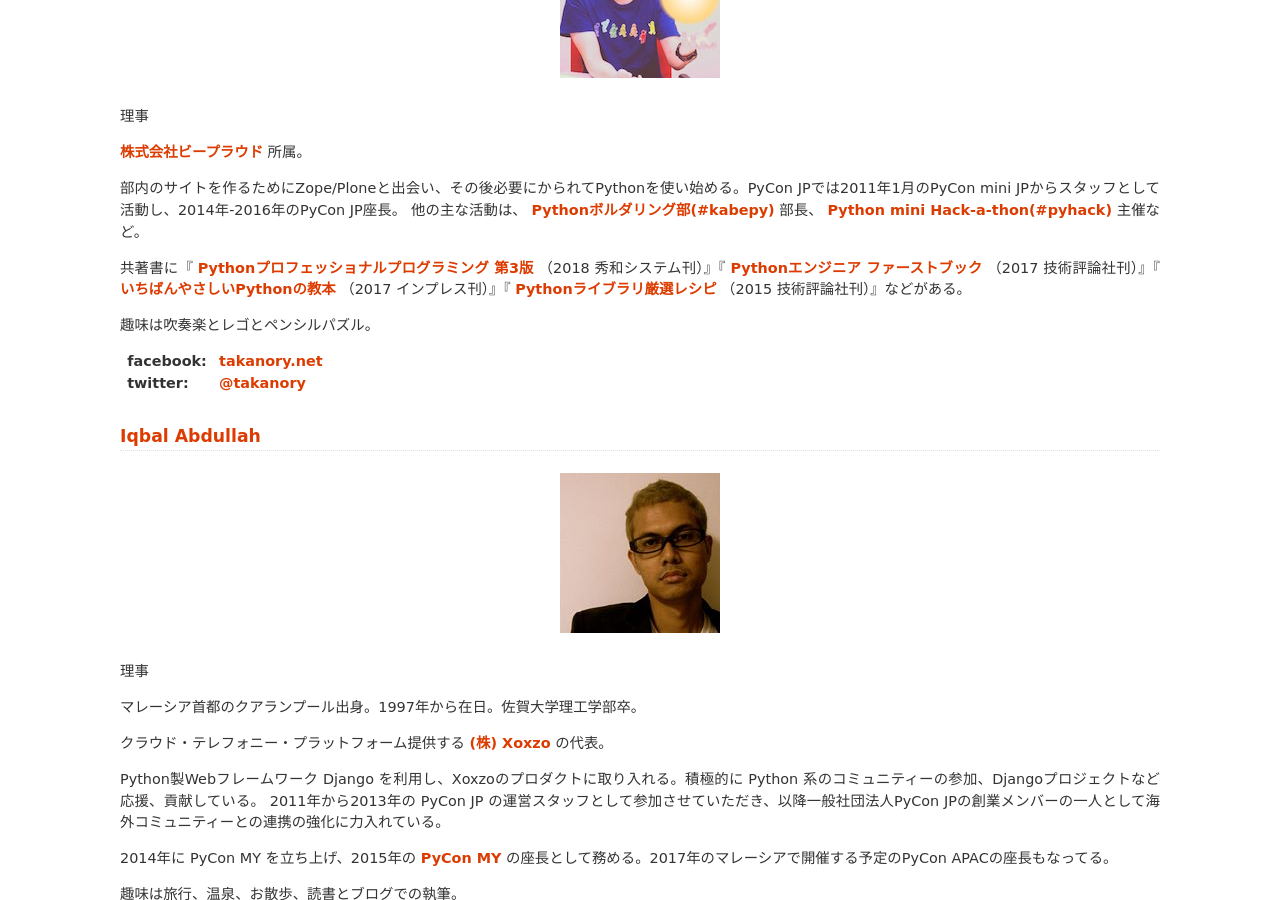
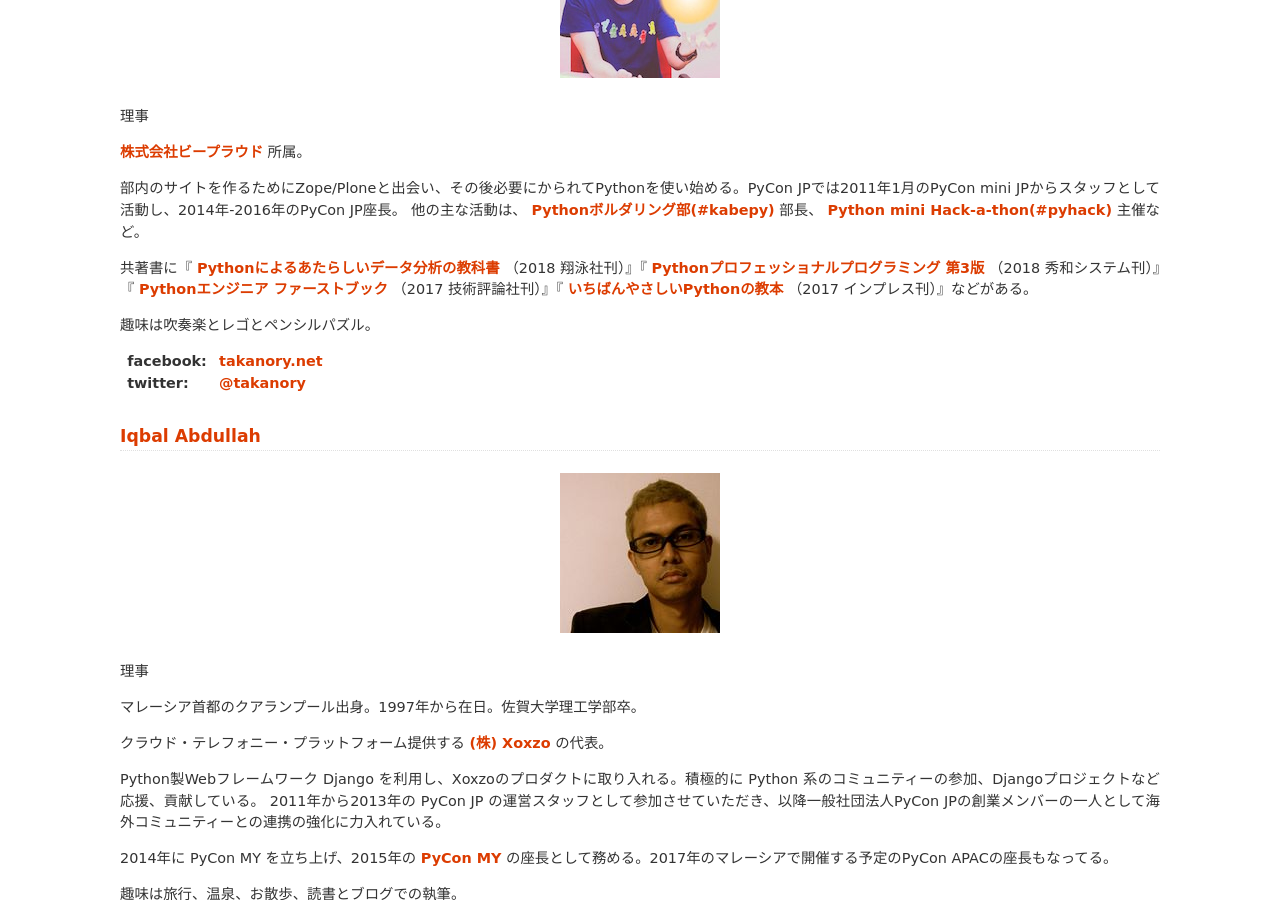
Before and after one commit to pyconjp/www.pycon.jp, a Sphinx documentation site: the page built from source/committee/board.rst, in a window 1280 px wide and 900 px high, scrolled down 2025 px. Built offline with Sphinx 7.4.7, drawn with Linux system fonts in a browser that asks for light colours.

Commit message:
update takanory's profile

```diff
--- a/source/committee/board.rst
+++ b/source/committee/board.rst
@@ -82,7 +82,7 @@ PyCon JP では `PyCon JP 2011`_, `PyCon JP 2012`_ の副座長を務めた。 `
 部内のサイトを作るためにZope/Ploneと出会い、その後必要にかられてPythonを使い始める。PyCon JPでは2011年1月のPyCon mini JPからスタッフとして活動し、2014年-2016年のPyCon JP座長。
 他の主な活動は、 `Pythonボルダリング部(#kabepy) <http://kabepy.connpass.com/>`_ 部長、 `Python mini Hack-a-thon(#pyhack) <http://pyhack.connpass.com/>`_ 主催など。
 
-共著書に『 `Pythonプロフェッショナルプログラミング 第3版 <https://www.shuwasystem.co.jp/products/7980html/5382.html>`_ （2018 秀和システム刊）』『 `Pythonエンジニア ファーストブック <http://gihyo.jp/book/2017/978-4-7741-9222-2>`_ （2017 技術評論社刊）』『 `いちばんやさしいPythonの教本 <http://book.impress.co.jp/books/1116101151>`_ （2017 インプレス刊）』『 `Pythonライブラリ厳選レシピ <http://gihyo.jp/book/2015/978-4-7741-7707-6>`_ （2015 技術評論社刊）』などがある。
+共著書に『 `Pythonによるあたらしいデータ分析の教科書 <https://www.shoeisha.co.jp/book/detail/9784798158341>`_ （2018 翔泳社刊）』『 `Pythonプロフェッショナルプログラミング 第3版 <https://www.shuwasystem.co.jp/products/7980html/5382.html>`_ （2018 秀和システム刊）』『 `Pythonエンジニア ファーストブック <http://gihyo.jp/book/2017/978-4-7741-9222-2>`_ （2017 技術評論社刊）』『 `いちばんやさしいPythonの教本 <http://book.impress.co.jp/books/1116101151>`_ （2017 インプレス刊）』などがある。
 
 趣味は吹奏楽とレゴとペンシルパズル。
 
```
